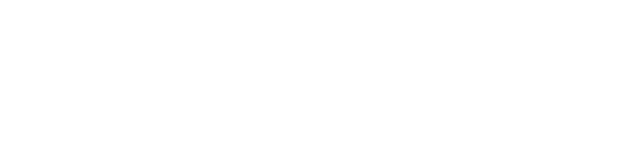
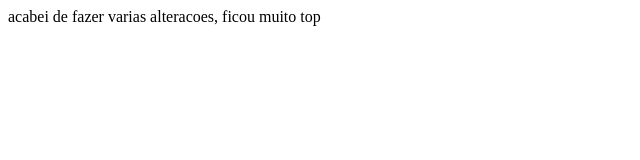
Before and after one commit to stephaniemoraes1607/cozinhatop, a plain HTML site: page index.html in a window 1280 px wide. Shown: the whole page, without its empty margins (0-640 px from the left). Drawn offline with Linux system fonts and the light colour scheme.

```diff
--- a/index.html
+++ b/index.html
@@ -7,6 +7,6 @@
     <title>Document</title>
 </head>
 <body>
-
+    acabei de fazer varias alteracoes, ficou muito top
 </body>
 </html>
```
